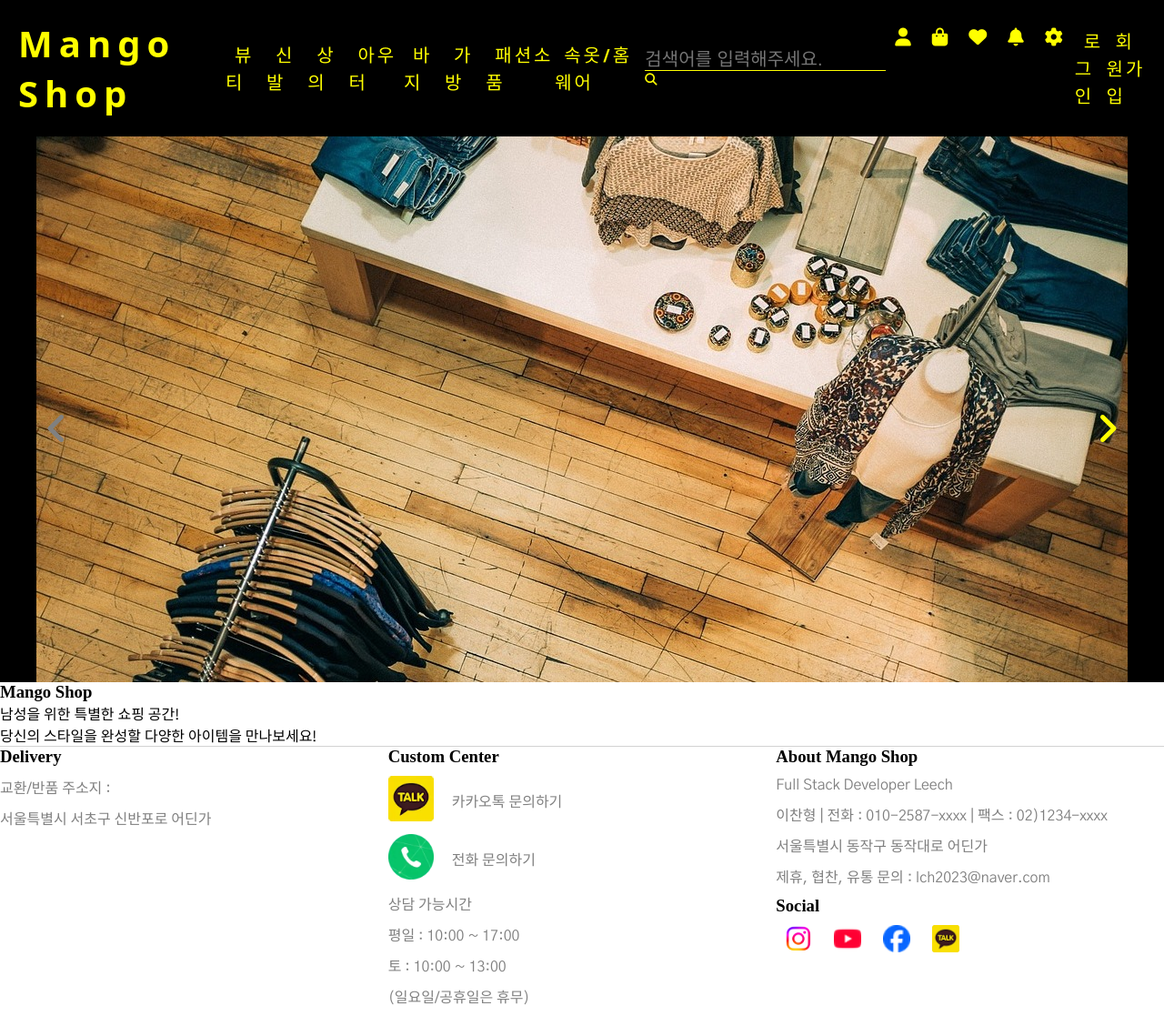
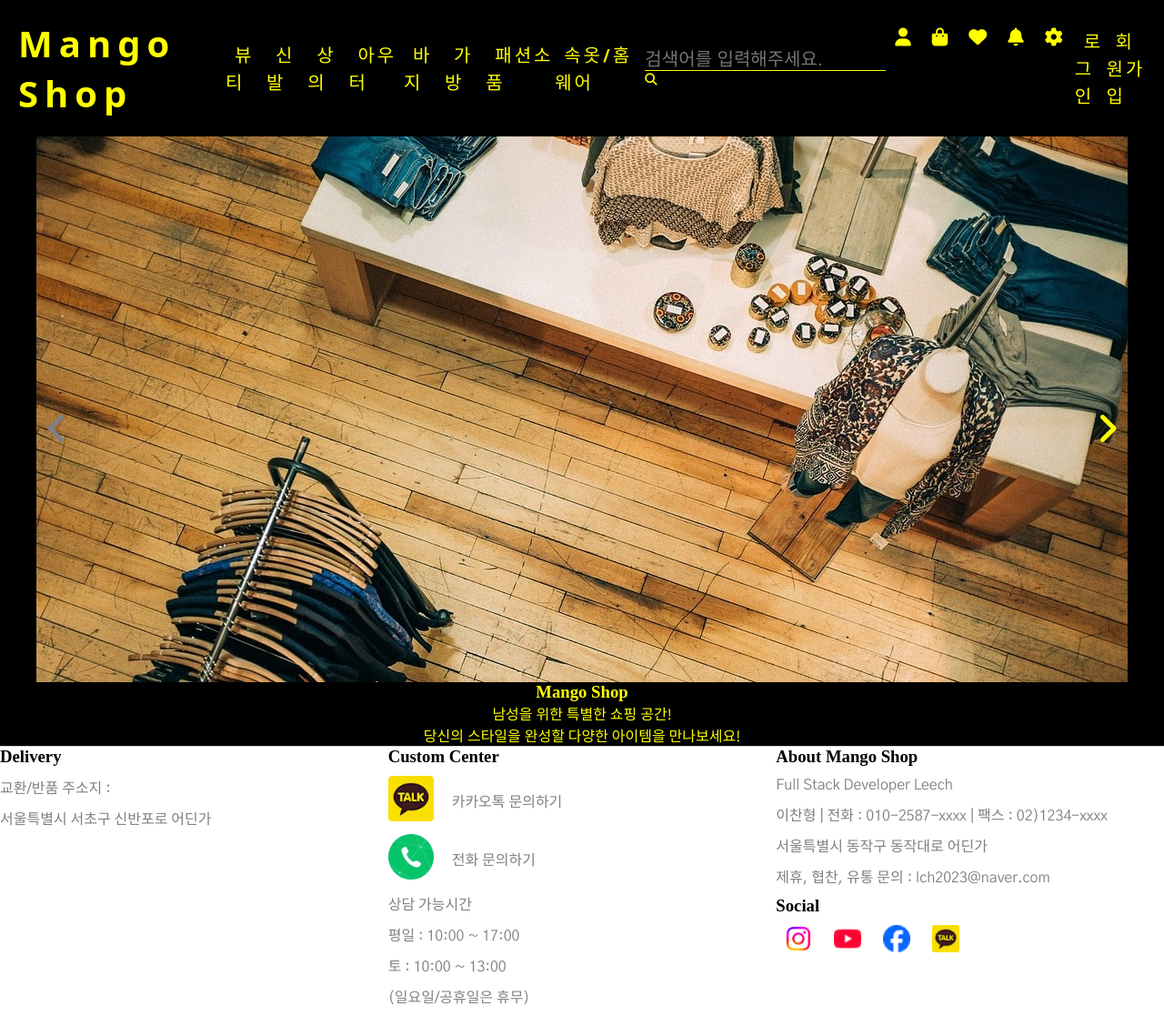
Before and after one commit to leechleech04/Mango-Shop, a plain HTML site: page Mango-Shop/main.html in a window 1280 px wide. Shown: the whole page at 91% size. Drawn offline with Linux system fonts and the light colour scheme; a web font is replaced by a local one.

Commit message:
feat: 메인 홍보글

```diff
--- a/Mango-Shop/main.html
+++ b/Mango-Shop/main.html
@@ -194,11 +194,13 @@
       </div>
     </header>
     <main>
-      <h3>Mango Shop</h3>
-      <p>
-        남성을 위한 특별한 쇼핑 공간!<br />당신의 스타일을 완성할 다양한
-        아이템을 만나보세요!
-      </p>
+      <div id="main-greeting">
+        <h3>Mango Shop</h3>
+        <p>
+          남성을 위한 특별한 쇼핑 공간!<br />당신의 스타일을 완성할 다양한
+          아이템을 만나보세요!
+        </p>
+      </div>
     </main>
     <footer>
       <div id="footer-box1">
--- a/Mango-Shop/style.css
+++ b/Mango-Shop/style.css
@@ -156,6 +156,15 @@ header {
   background-image: url('./img/main-image3.jpg');
 }
 
+main {
+  background: #000000;
+  color: #ffff00;
+}
+
+#main-greeting {
+  text-align: center;
+}
+
 footer {
   display: grid;
   grid-template-columns: repeat(3, 1fr);
```
